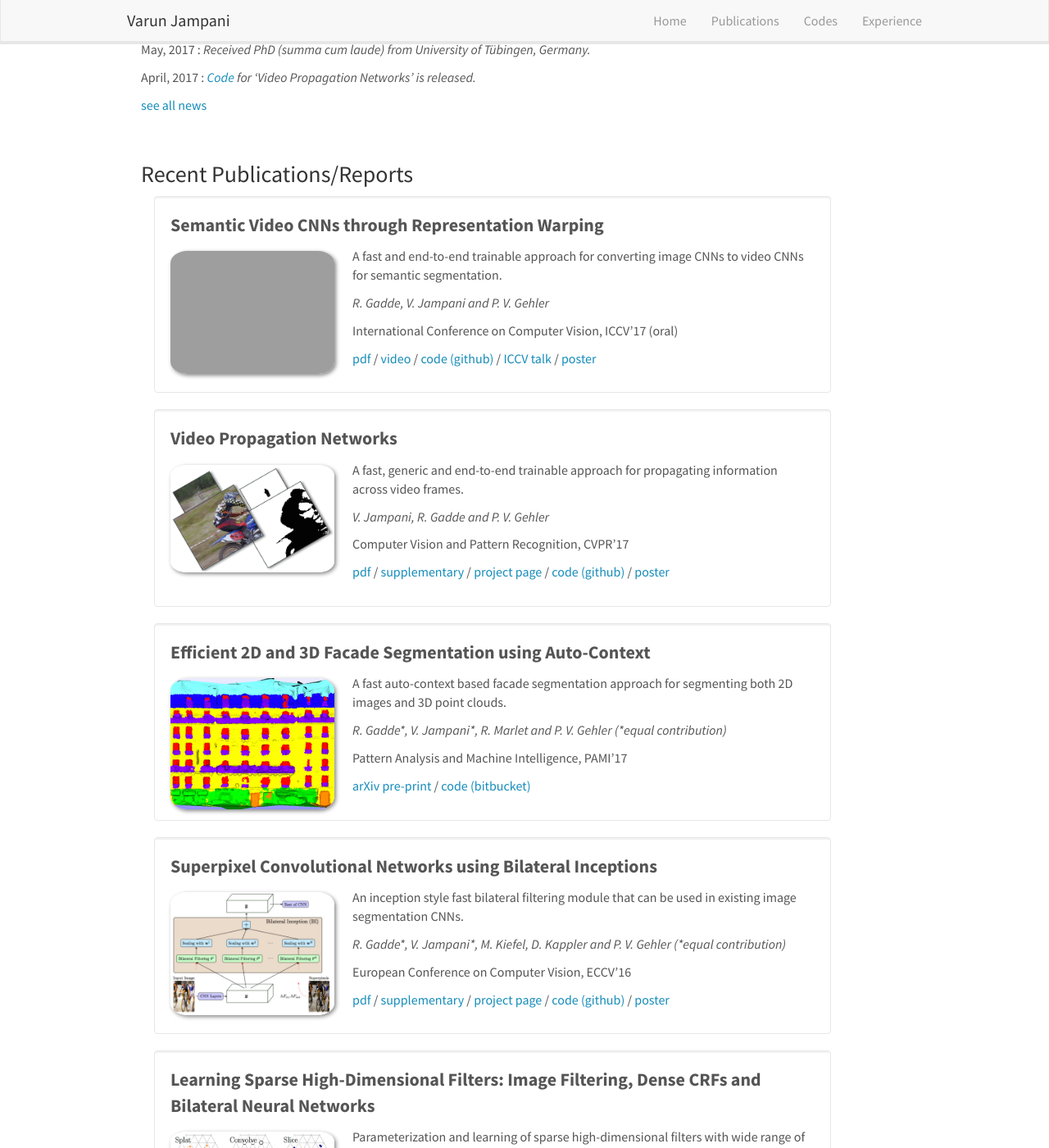
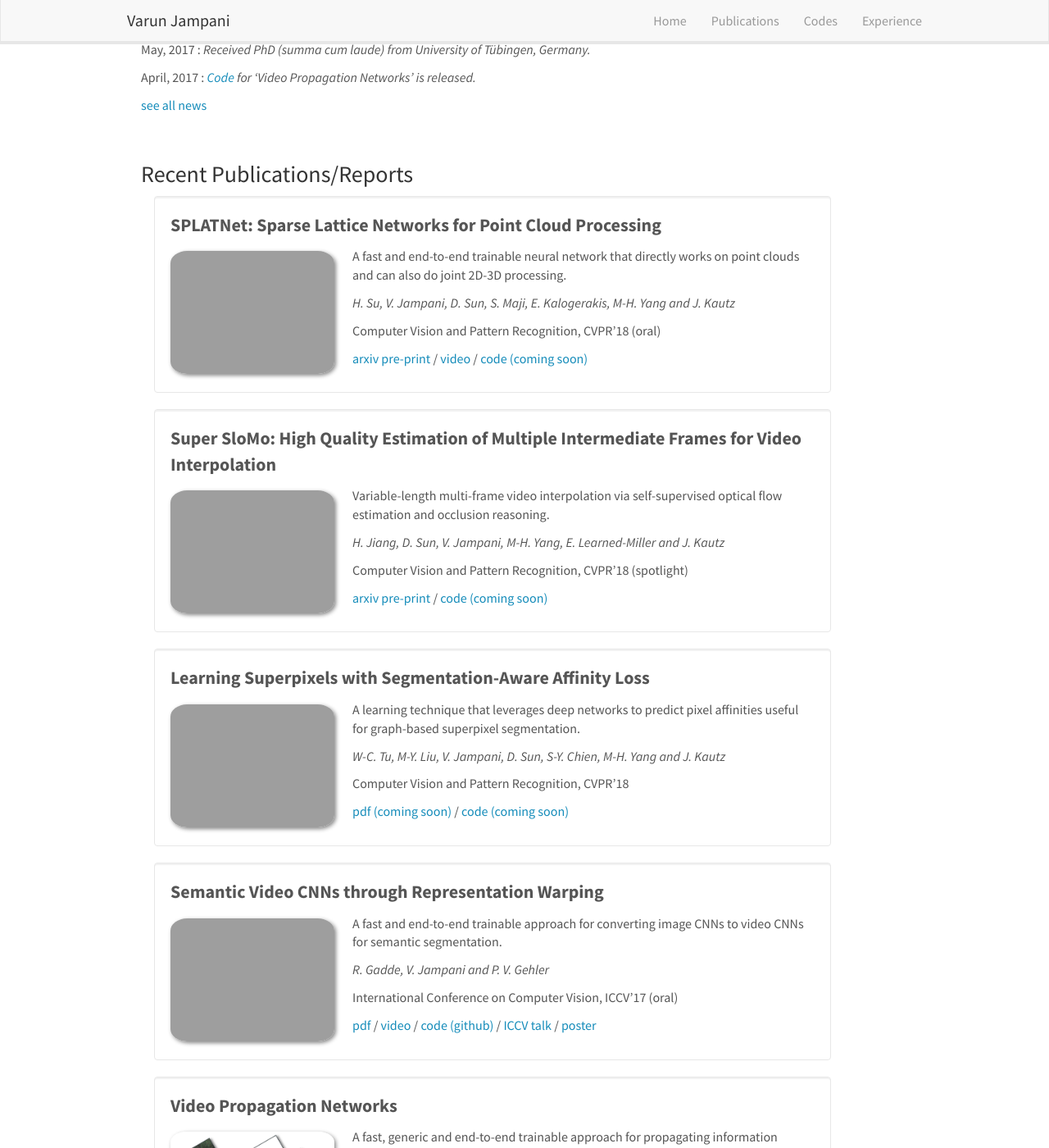
Before and after one commit to varunjampani/varunjampani.github.io, a Jekyll site: the page built from _pages/home.md, in a window 1280 px wide and 1400 px high, scrolled down 504 px. Shown: the whole window at 82% size. Built offline with Jekyll 4.4.1, drawn with Linux system fonts in a browser that asks for light colours; nearby versions of some CDN libraries; some of the changed text lies outside the part shown.

Commit message:
CVPR18 publications

```diff
--- a/_data/publist.yml
+++ b/_data/publist.yml
@@ -1,3 +1,48 @@
+- title: SPLATNet&#58; Sparse Lattice Networks for Point Cloud Processing
+  image: splatnet_teaser.png
+  description: A fast and end-to-end trainable neural network that directly works on point clouds and can also do joint 2D-3D processing.
+  authors: H. Su, V. Jampani, D. Sun, S. Maji, E. Kalogerakis, M-H. Yang and J. Kautz
+  venue: Computer Vision and Pattern Recognition, CVPR'18 (oral)
+  number_link: 3
+  link1:
+    url: https://arxiv.org/abs/1802.08275
+    display: arxiv pre-print
+  link2:
+    url: https://www.youtube.com/watch?v=5Lbg4l-t-DU
+    display: video
+  link3:
+    url:
+    display: code (coming soon)
+
+
+- title: Super SloMo&#58; High Quality Estimation of Multiple Intermediate Frames for Video Interpolation
+  image: slomo_teaser.jpg
+  description: Variable-length multi-frame video interpolation via self-supervised optical flow estimation and occlusion reasoning.
+  authors: H. Jiang, D. Sun, V. Jampani, M-H. Yang, E. Learned-Miller and J. Kautz
+  venue: Computer Vision and Pattern Recognition, CVPR'18 (spotlight)
+  number_link: 2
+  link1:
+    url: https://arxiv.org/abs/1712.00080
+    display: arxiv pre-print
+  link2:
+    url:
+    display: code (coming soon)
+
+
+- title: Learning Superpixels with Segmentation-Aware Affinity Loss
+  image: seal_teaser2.png
+  description: A learning technique that leverages deep networks to predict pixel affinities useful for graph-based superpixel segmentation.
+  authors: W-C. Tu, M-Y. Liu, V. Jampani, D. Sun, S-Y. Chien, M-H. Yang and J. Kautz
+  venue: Computer Vision and Pattern Recognition, CVPR'18
+  number_link: 2
+  link1:
+    url:
+    display: pdf (coming soon)
+  link2:
+    url:
+    display: code (coming soon)
+
+
 - title: Semantic Video CNNs through Representation Warping
   image: semanticvid_iccv17_teaser.png
   description: A fast and end-to-end trainable approach for converting image CNNs to video CNNs for semantic segmentation.
--- a/_pages/home.md
+++ b/_pages/home.md
@@ -49,7 +49,7 @@ My work lies at the intersection of Computer Vision and Machine Learning. Specif
 
 ### Recent Publications/Reports
 
-{% for publi in site.data.publist limit:6 %}
+{% for publi in site.data.publist limit:10 %}
 
 <div class="col-sm-11 clearfix">
  <div class="well">
```
Also changed, not shown: _pages/experience.md (+4 -2 lines).
